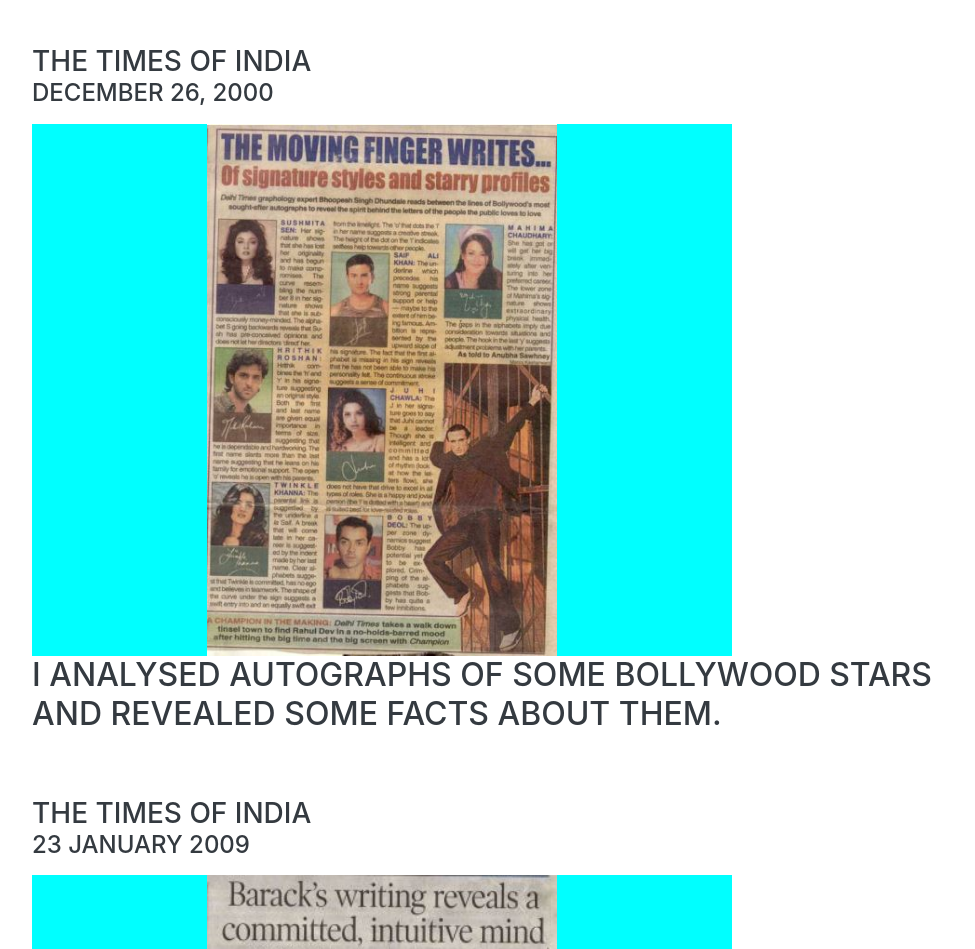
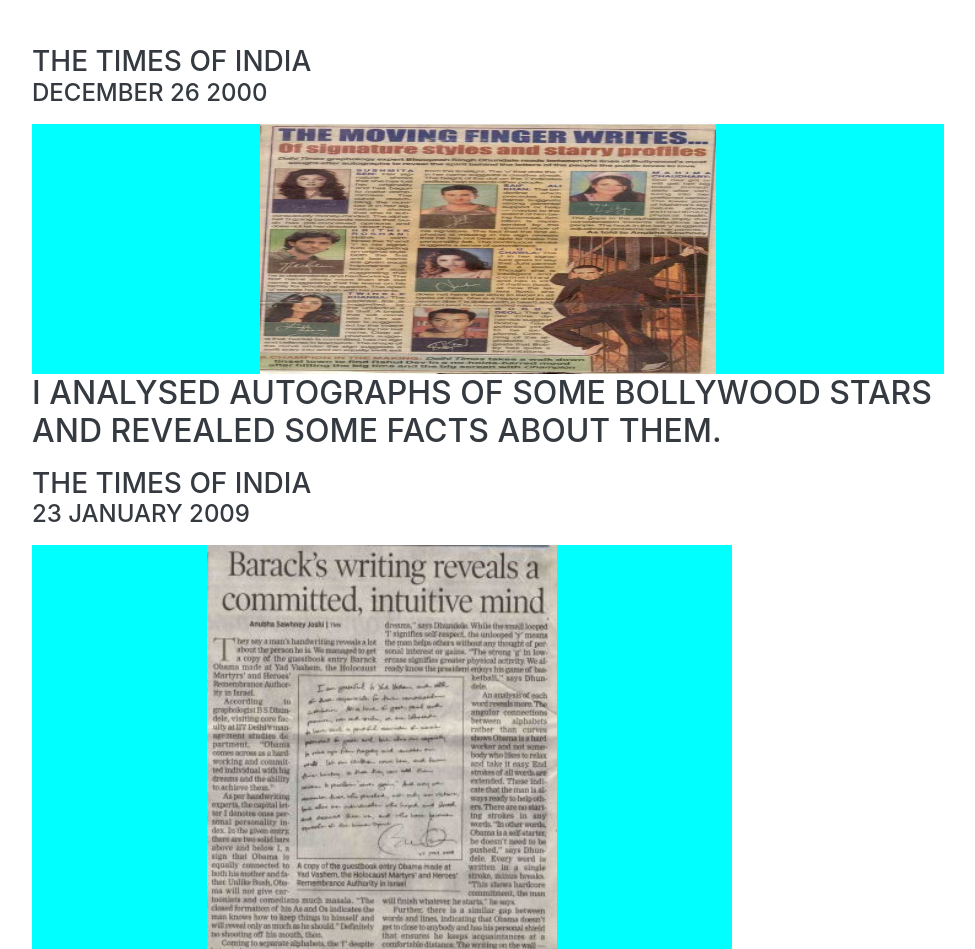
Before and after one commit to Amandeep-27/freelancing1, a website with bundled scripts: page index.html in a window 1280 px wide. Shown: the part 2757-3706 px from the top of the page, without its empty margins (288-1263 px from the left). Built offline with nearby package versions, Linux system fonts and the light colour scheme; a web font is replaced by a local one.

Commit message:
Update index.html

```diff
--- a/index.html
+++ b/index.html
@@ -181,26 +181,26 @@
           </div>
         </div>
 
-
-       <div class="resume-item d-flex flex-column flex-md-row justify-content-between mb-5">
+<div class="resume-item d-flex flex-column flex-md-row justify-content-between">
           <div class="resume-content">
-						<h3 class="mb-0">The Times Of India</h3>
-				            <div class="subheading mb-3">December 26, 2000</div>
+            <h3 class="mb-0">The Times OF India</h3>
+            <div class="subheading mb-3">December 26 2000</div>
             <div style="
     background-color: aqua;
     text-align: center;
-	width: 700px;
 ">
-    <img src="img/movingfinger.JPG" width="50%">
+    <img src="img/movingfinger.JPG" width="50%" style="
+    height: 250px;
+">
 
 </div>
             <p>I analysed Autographs of some bollywood stars and revealed some facts about them.</p>
           </div>
         </div>
 
-
       <div class="resume-item d-flex flex-column flex-md-row justify-content-between mb-5">
           <div class="resume-content">
+
 						<h3 class="mb-0">The Times Of India</h3>
 				            <div class="subheading mb-3">23 January 2009</div>
             <div style="
```
